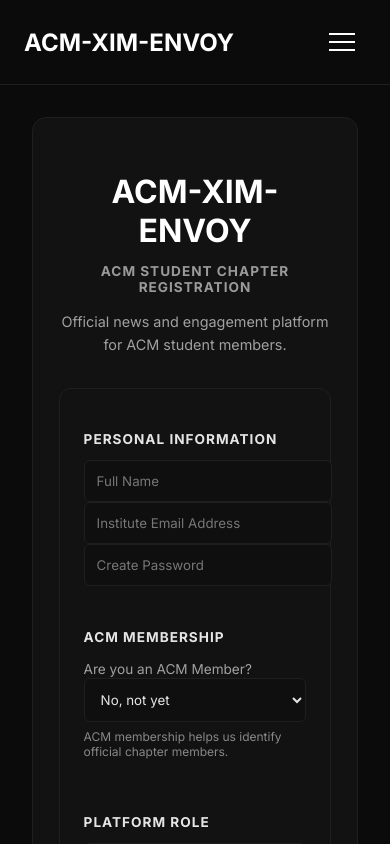
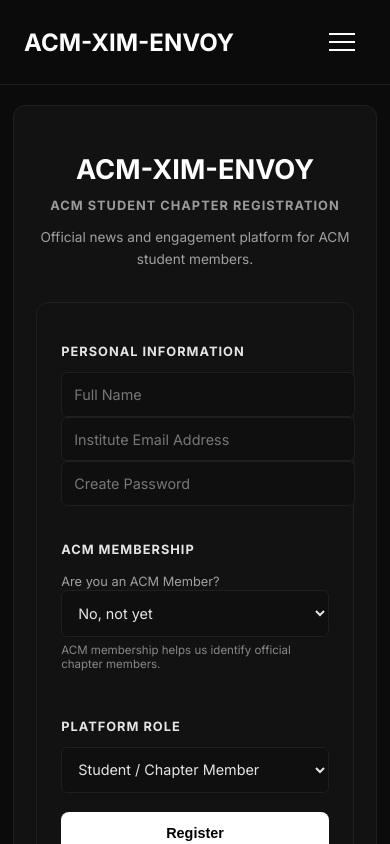
Before and after one commit to Kaifkhurshid7/acmmedia-frontend, a React (Vite) app: page /register in a window 390 px wide. Shown: the top 844 px of the page. Built offline with nearby package versions, Linux system fonts and the light colour scheme.

Commit message:
fix mobile view

```diff
--- a/src/styles/auth.css
+++ b/src/styles/auth.css
@@ -1,5 +1,5 @@
 /* =====================================================
-   AUTH PAGES – NEWS / EDITORIAL THEME
+   AUTH PAGES – NEWS / EDITORIAL THEME (RESPONSIVE)
    ===================================================== */
 
 .auth-wrapper {
@@ -8,9 +8,10 @@
     display: flex;
     justify-content: center;
     align-items: center;
-    padding: 2rem;
+    padding: 2rem 1rem;
 }
 
+/* ---------- Card ---------- */
 .auth-card {
     width: 100%;
     max-width: 420px;
@@ -37,7 +38,7 @@
 }
 
 .auth-header h3 {
-    font-size: 0.85rem;
+    font-size: 0.8rem;
     text-transform: uppercase;
     letter-spacing: 1px;
     color: #9a9a9a;
@@ -54,11 +55,11 @@
 .auth-form {
     display: flex;
     flex-direction: column;
-    gap: 1.6rem;
+    gap: 1.4rem;
 }
 
 .form-section h4 {
-    font-size: 0.85rem;
+    font-size: 0.8rem;
     text-transform: uppercase;
     letter-spacing: 1px;
     color: #e5e5e5;
@@ -66,46 +67,50 @@
 }
 
 .auth-form label {
-    font-size: 0.85rem;
+    font-size: 0.8rem;
     color: #a1a1a1;
     margin-bottom: 0.3rem;
 }
 
+/* Inputs */
 .auth-form input,
 .auth-form select {
     width: 100%;
-    padding: 0.75rem;
+    padding: 0.8rem 0.75rem;
     background: #0f0f0f;
     border: 1px solid #1f1f1f;
     border-radius: 6px;
     color: #e5e5e5;
+    font-size: 0.9rem;
 }
 
 .auth-form input::placeholder {
     color: #777;
 }
 
+/* Hints */
 .form-hint {
-    font-size: 0.75rem;
+    font-size: 0.72rem;
     color: #888;
     margin-top: 0.4rem;
 }
 
 .form-warning {
-    font-size: 0.75rem;
+    font-size: 0.72rem;
     color: #cfcfcf;
     margin-top: 0.4rem;
 }
 
 /* ---------- Button ---------- */
 .primary-btn {
-    padding: 0.75rem;
+    padding: 0.85rem;
     background: #ffffff;
     color: #000000;
     font-weight: 600;
     border: none;
     border-radius: 8px;
     cursor: pointer;
+    font-size: 0.95rem;
 }
 
 .primary-btn:hover {
@@ -132,9 +137,57 @@
     text-decoration: underline;
 }
 
-/* ---------- Responsive ---------- */
+/* =====================================================
+   MOBILE OPTIMIZATION
+   ===================================================== */
+
 @media (max-width: 520px) {
+    .auth-wrapper {
+        padding: 1.2rem 0.8rem;
+        align-items: flex-start;
+    }
+
     .auth-card {
-        padding: 2rem 1.6rem;
+        padding: 1.8rem 1.4rem;
+        border-radius: 12px;
+    }
+
+    .auth-header h1 {
+        font-size: 1.7rem;
+    }
+
+    .auth-header p {
+        font-size: 0.85rem;
+    }
+
+    .auth-form {
+        gap: 1.2rem;
+    }
+
+    .primary-btn {
+        font-size: 0.9rem;
+        padding: 0.8rem;
     }
 }
+
+/* =====================================================
+   EXTRA SMALL DEVICES (320px)
+   ===================================================== */
+
+@media (max-width: 360px) {
+    .auth-card {
+        padding: 1.5rem 1.2rem;
+    }
+
+    .auth-header h1 {
+        font-size: 1.55rem;
+    }
+
+    .auth-header h3 {
+        font-size: 0.7rem;
+    }
+
+    .auth-header p {
+        font-size: 0.8rem;
+    }
+}
```
